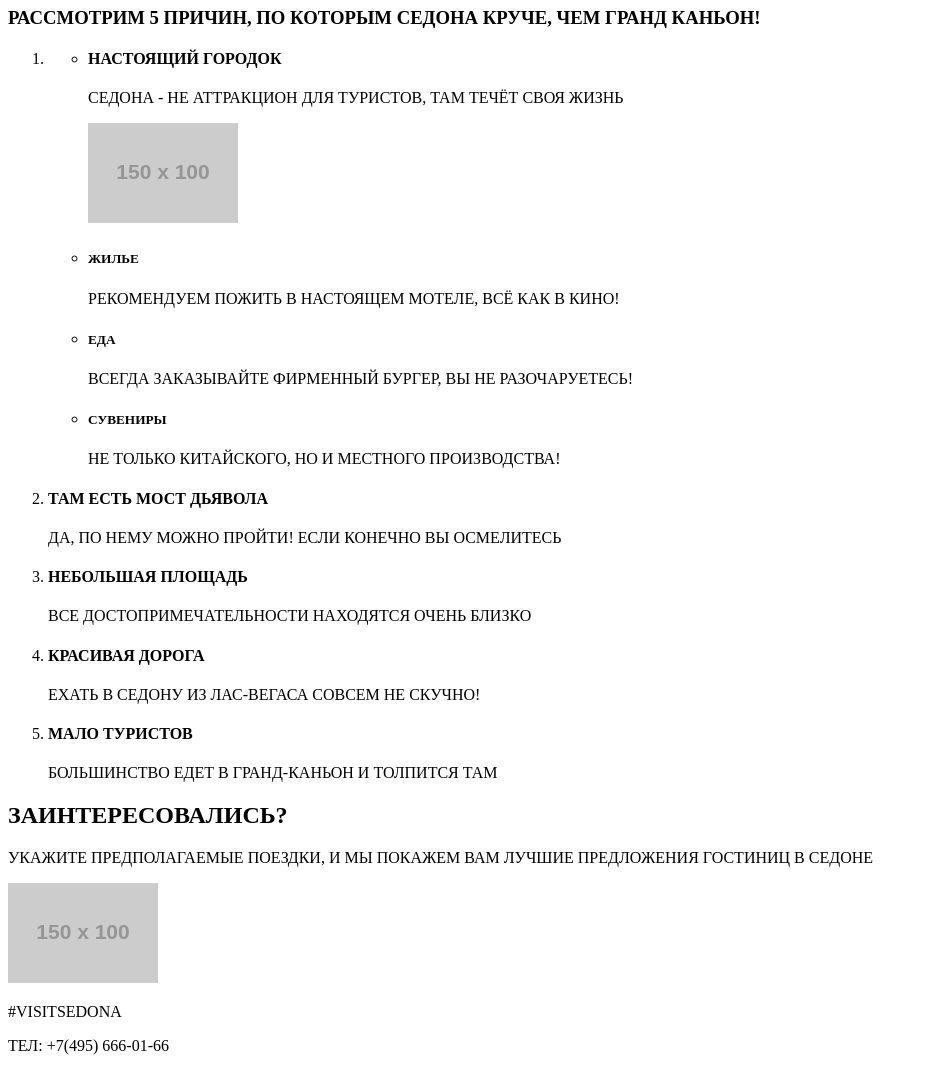
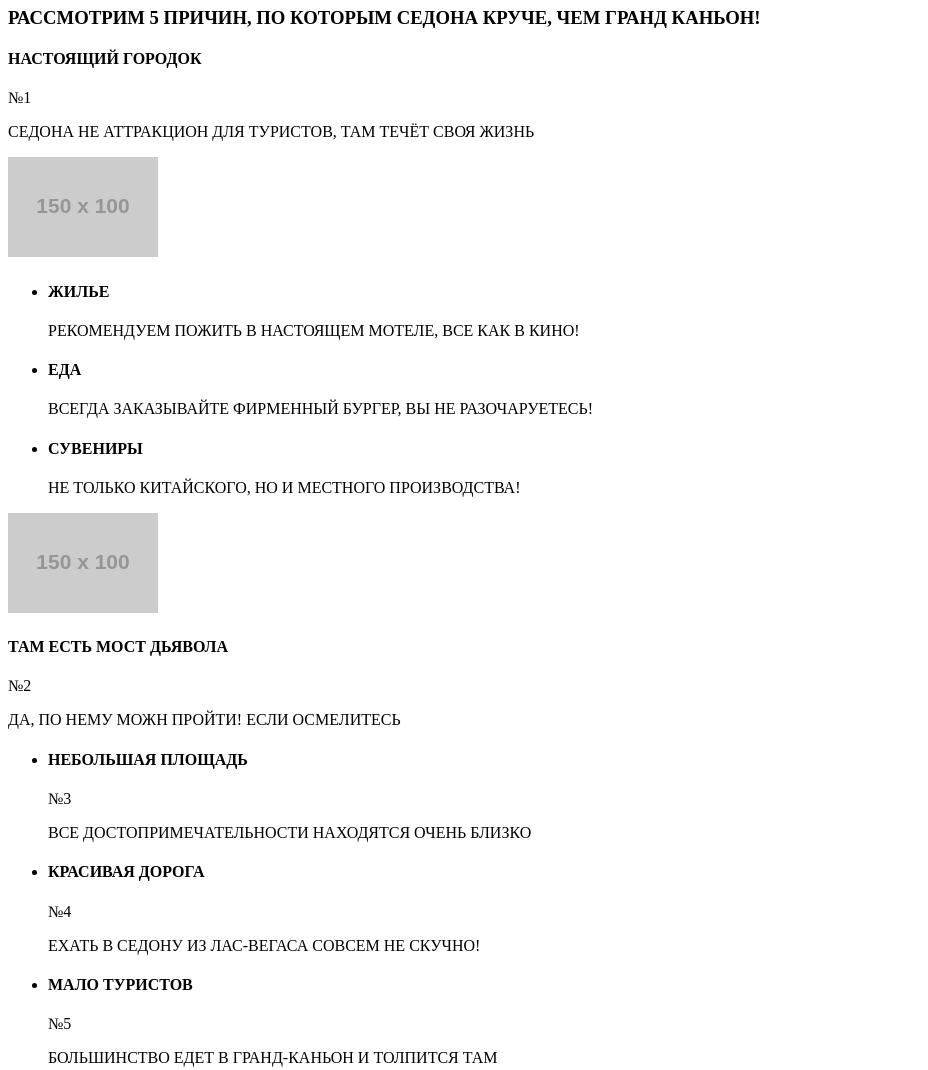
Before and after one commit to Ve-li-ar/1452523-sedona-29, a plain HTML site: page index.html in a window 1280 px wide. Shown: the part 320-1390 px from the top of the page, without its empty margins (0-928 px from the left). Drawn offline with Linux system fonts and the light colour scheme; placeholder pictures from the web are drawn by us.

Commit message:
исправления
мс

```diff
--- a/index.html
+++ b/index.html
@@ -4,6 +4,7 @@
     <meta charset="utf-8" />
     <title>HTML Academy: Седона</title>
   </head>
+
   <body>
     <header>
       <nav>
@@ -21,56 +22,63 @@
       <h1>SEDONA</h1>
       <h2>СЕДОНА - НЕБОЛЬШОЙ ГОРОДОК В АРИЗОНЕ, ЗАСЛУЖИВАЮЩИЙ БОЛЬШЕГО</h2>
       <h3>РАССМОТРИМ 5 ПРИЧИН, ПО КОТОРЫМ СЕДОНА КРУЧЕ, ЧЕМ ГРАНД КАНЬОН!</h3>
-      <ol>
-        <li>
+
+      <div>
+        <h4>НАСТОЯЩИЙ ГОРОДОК</h4>
+        <p>№1</p>
+        <p>СЕДОНА НЕ АТТРАКЦИОН ДЛЯ ТУРИСТОВ, ТАМ ТЕЧЁТ СВОЯ ЖИЗНЬ</p>
+        <img src="https://via.placeholder.com/150x100" alt="true town" />
+      </div>
+
       <ul>
         <li>
-              <h4>НАСТОЯЩИЙ ГОРОДОК</h4>
-              <p>СЕДОНА - НЕ АТТРАКЦИОН ДЛЯ ТУРИСТОВ, ТАМ ТЕЧЁТ СВОЯ ЖИЗНЬ</p>
-              <img
-                src="https://via.placeholder.com/150x100"
-                alt="bridge devil"
-              />
+          <h4>ЖИЛЬЕ</h4>
+          <p>РЕКОМЕНДУЕМ ПОЖИТЬ В НАСТОЯЩЕМ МОТЕЛЕ, ВСЕ КАК В КИНО!</p>
         </li>
         <li>
-              <h5>ЖИЛЬЕ</h5>
-              <p>РЕКОМЕНДУЕМ ПОЖИТЬ В НАСТОЯЩЕМ МОТЕЛЕ, ВСЁ КАК В КИНО!</p>
-            </li>
-            <li>
-              <h5>ЕДА</h5>
+          <h4>ЕДА</h4>
           <p>ВСЕГДА ЗАКАЗЫВАЙТЕ ФИРМЕННЫЙ БУРГЕР, ВЫ НЕ РАЗОЧАРУЕТЕСЬ!</p>
         </li>
         <li>
-              <h5>СУВЕНИРЫ</h5>
+          <h4>СУВЕНИРЫ</h4>
           <p>НЕ ТОЛЬКО КИТАЙСКОГО, НО И МЕСТНОГО ПРОИЗВОДСТВА!</p>
         </li>
       </ul>
-        </li>
-        <li>
+
+      <div>
+        <img src="https://via.placeholder.com/150x100" alt="devil bridge" />
         <h4>ТАМ ЕСТЬ МОСТ ДЬЯВОЛА</h4>
-          <p>ДА, ПО НЕМУ МОЖНО ПРОЙТИ! ЕСЛИ КОНЕЧНО ВЫ ОСМЕЛИТЕСЬ</p>
-        </li>
+        <p>№2</p>
+        <p>ДА, ПО НЕМУ МОЖН ПРОЙТИ! ЕСЛИ ОСМЕЛИТЕСЬ</p>
+      </div>
+
+      <ul>
         <li>
           <h4>НЕБОЛЬШАЯ ПЛОЩАДЬ</h4>
+          <p>№3</p>
           <p>ВСЕ ДОСТОПРИМЕЧАТЕЛЬНОСТИ НАХОДЯТСЯ ОЧЕНЬ БЛИЗКО</p>
         </li>
         <li>
           <h4>КРАСИВАЯ ДОРОГА</h4>
+          <p>№4</p>
           <p>ЕХАТЬ В СЕДОНУ ИЗ ЛАС-ВЕГАСА СОВСЕМ НЕ СКУЧНО!</p>
         </li>
         <li>
           <h4>МАЛО ТУРИСТОВ</h4>
+          <p>№5</p>
+
           <p>БОЛЬШИНСТВО ЕДЕТ В ГРАНД-КАНЬОН И ТОЛПИТСЯ ТАМ</p>
         </li>
-      </ol>
-      <section>
+      </ul>
+
+      <div>
         <h2>ЗАИНТЕРЕСОВАЛИСЬ?</h2>
         <p>
-          УКАЖИТЕ ПРЕДПОЛАГАЕМЫЕ ПОЕЗДКИ, И МЫ ПОКАЖЕМ ВАМ ЛУЧШИЕ ПРЕДЛОЖЕНИЯ
-          ГОСТИНИЦ В СЕДОНЕ
+          УКАЖИТЕ ПРЕДПОЛАГАЕМЫЕ ДАТЫ ПОЕЗДКИ, И МЫ ПОКАЖЕМ ВАМ ЛУЧШИЕ
+          ПРЕДЛОЖЕНИЯ ГОСТИНИЦ В СЕДОНЕ
         </p>
         <img src="https://via.placeholder.com/150x100" alt="MAP" />
-      </section>
+      </div>
     </main>
 
     <footer>
```
Also changed, not shown: Hotels.html (+33 -19 lines). Lines whose indentation alone changed are shown as unchanged.
